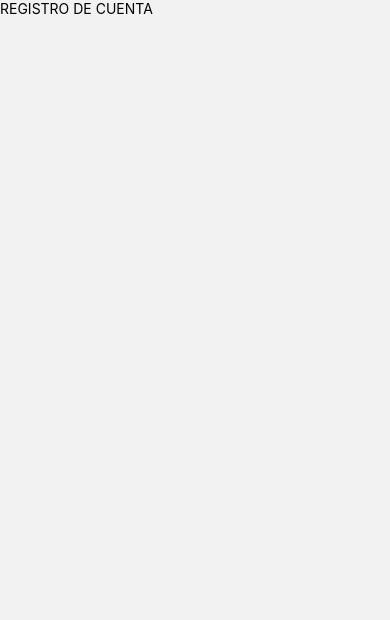
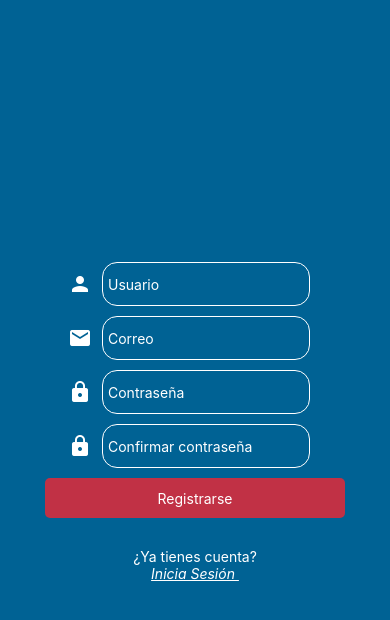
Before and after one commit to rafa31n/ProyectoDPS, a React Native app: screen /Register in a window 390 px wide. Shown: the top 620 px of the page. Built offline with nearby package versions, Linux system fonts and the light colour scheme.

Commit message:
Registro
registro

```diff
--- a/App.js
+++ b/App.js
@@ -4,9 +4,9 @@ import { Platform } from 'react-native';
 import SplashScreen from 'react-native-splash-screen';
 
 export default function App() {
-  useEffect(() => {
+  {useEffect(() => {
     if (Platform.OS === 'android') SplashScreen.hide();
-  }, []);
+  }, []); }
 
   return (
     <Navigation />
--- a/screens/RegisterScreen.js
+++ b/screens/RegisterScreen.js
@@ -1,8 +1,147 @@
-import React, { } from 'react';
-import { Text } from 'react-native';
+import React, { useState } from "react";
+import {
+  StyleSheet,
+  Text,
+  TextInput,
+  TouchableOpacity,
+  View,
+} from "react-native";
+import { useNavigation } from "@react-navigation/native";
+import { Icon } from "@rneui/base";
+const RegisterScreen = () => {
+  const [correo, setCorreo] = useState("");
+  const [usuario, setUsuario] = useState("");
+  const [contrasena, setContrasena] = useState("");
+  const [confirmarContrasena, setConfirmarContrasena] = useState("");
+  const navigation = useNavigation();
+  const checkPass=()=>{
+    if (contrasena==confirmarContrasena && contrasena.length>0) {
+        alert("LAS CONTRSSEÑAS so ibguale")
+    }else{
+        alert("Credenciales incorrectas")
+    }
+  }
+  return (
+    <View style={styles.container}>
+      {/* cuerpo del formulario*/}
+      <View style={styles.container_body}>
+        <View style={styles.inputContainer}>
+          {/* div del usuario*/}
+          <Icon style={styles.icon}
+                        name='person' color='#fff' />
+          <TextInput placeholderTextColor="#FFF"
+            style={styles.input}
+            placeholder="Usuario"
+            onChangeText={(text) => setUsuario(text)}
+            value={usuario}
+          />
+        </View>
+        <View style={styles.inputContainer}>
+          {/* div del correo*/}
+          <Icon style={styles.icon} name="mail"  color='#fff'/>
+          <TextInput placeholderTextColor="#FFF"
+            style={styles.input}
+            placeholder="Correo"
+            onChangeText={(text) => setCorreo(text)}
+            value={correo}
+          />
+        </View>
+        <View style={styles.inputContainer}>
+          {/* div de la contraseña1*/}
+          <Icon style={styles.icon} name="lock"  color='#fff'/>
+          <TextInput placeholderTextColor="#FFF"
+            style={styles.input}
+            secureTextEntry={true}
+            placeholder="Contraseña"
+            onChangeText={(text) => setContrasena(text)}
+            value={contrasena}
+          />
+        </View>
+        <View style={styles.inputContainer}>
+          {/* div de la contraseña2*/}
+          <Icon style={styles.icon} name="lock"  color='#fff'/>
 
-export default function App() {
-    return (
-        <Text>REGISTRO DE CUENTA</Text>
-    )
-}
+          <TextInput placeholderTextColor="#FFF"
+            style={styles.input}
+            secureTextEntry={true}
+            placeholder="Confirmar contraseña"
+            onChangeText={(text) => setConfirmarContrasena(text)}
+            value={confirmarContrasena}
+          />
+        </View>
+        <TouchableOpacity  onPress={checkPass} style={styles.buttonRegistrarse}>
+          <Text style={styles.textBtnRegistrarse} >Registrarse</Text>
+        </TouchableOpacity>
+        <Text style={styles.text}>¿Ya tienes cuenta?</Text>
+        <TouchableOpacity  onPress={() => navigation.navigate("Login")}>
+          <Text style={styles.textBtnLogin}>Inicia Sesión </Text>
+        </TouchableOpacity>
+      </View>
+    </View>
+  );
+};
+const styles = StyleSheet.create({
+  container: {
+    flex: 1,
+    justifyContent: "center",
+    alignItems: "center",
+    backgroundColor: "#fff",
+    backgroundColor: '#006294',
+  },
+  inputContainer: {
+    flexDirection: "row",
+    borderColor: "#000",
+    paddingBottom: 10,
+  },
+  input: {
+    width: "60%",
+    borderWidth: 1,
+    borderColor: "#fff",
+    padding: 5,
+    flex: 0.9,
+
+    borderRadius: 15,
+  }, container_body: {
+    width: '100%',
+    height: '50%',
+
+
+    justifyContent: 'center',
+    alignItems: 'center',
+},buttonRegistrarse: {
+    backgroundColor: '#c13145',
+    width: 300,
+    height: 40,
+    justifyContent: 'center',
+    alignItems: 'center',
+    borderRadius: 5,
+}, text: {
+    textAlign: 'center',
+    marginTop: 30,
+    marginBottom: 0,
+    color: '#fff',
+}, buttonLogin: {
+    backgroundColor: '#006294',
+    width: 300,
+    height: 40,
+    justifyContent: 'center',
+    alignItems: 'center',
+    borderRadius: 5,
+},
+textBtnLogin: {
+    textAlign: 'center',
+    marginTop: 0,
+    color: '#fff',
+    fontStyle: 'italic',
+    textDecorationLine: 'underline',
+},
+textBtnRegistrarse: {
+    textAlign: 'center',
+    marginTop: 0,
+    color: '#fff',
+
+},icon: {
+  padding: 10,
+},
+});
+export default RegisterScreen;
```
